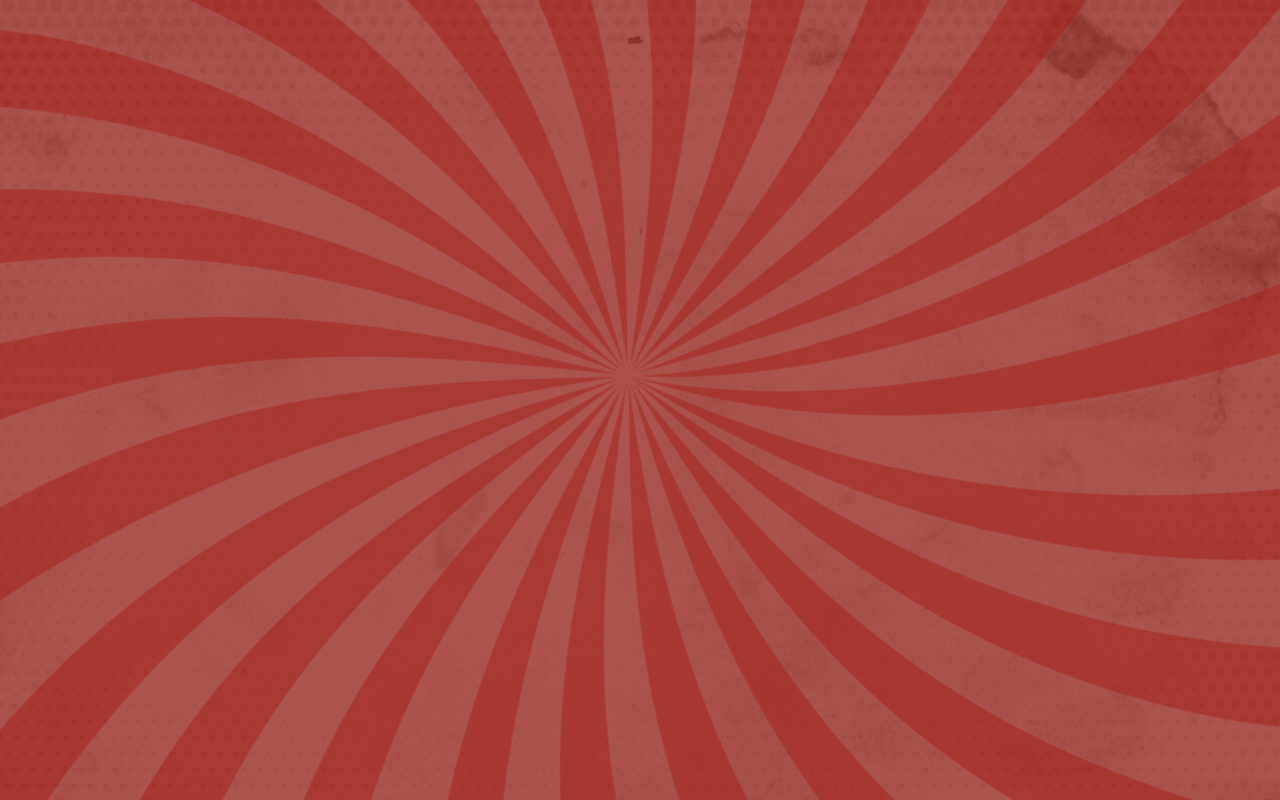
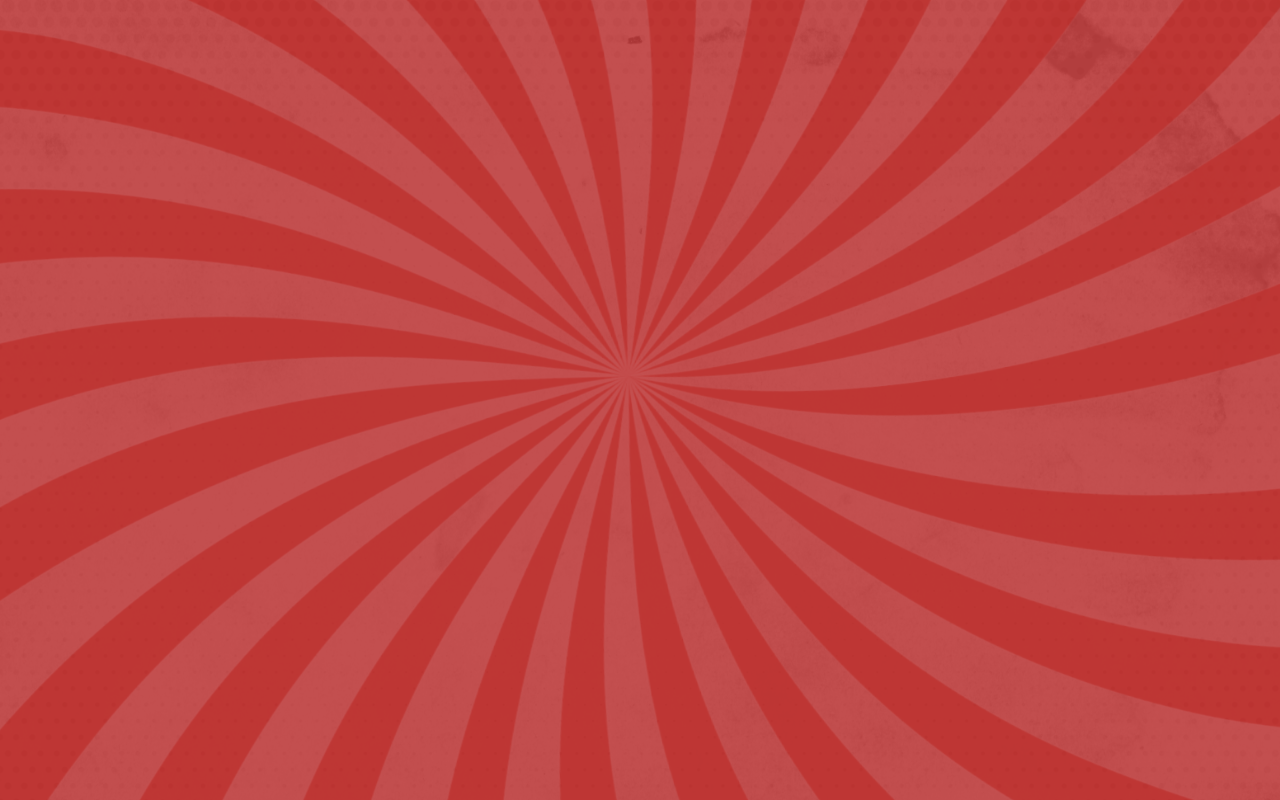
Before and after one commit to ahmedehab161/Monopoly, a plain HTML site: page index.html in a window 1280 px wide. Drawn offline with Linux system fonts and the light colour scheme.

Commit message:
main screen css file finished

```diff
--- a/css/main.css
+++ b/css/main.css
@@ -5,7 +5,7 @@
 }
 
 body{
-    background-color: #962219;
+    background-color: #bb3030;
 }
 
 .dirt{
@@ -14,7 +14,9 @@ body{
     background-image: url('../images/Dirt.png');
     background-repeat: no-repeat;
     background-size: cover;
-    opacity: 0.30;
+    opacity: 0.2;
+
+    z-index: 1;
 }
 
 .pattern{
@@ -23,7 +25,8 @@ body{
     background-image: url('../images/Pattern.png');
     background-repeat: no-repeat;
     background-size: cover;
-    opacity: 0.50;
+    opacity: 0.4;
+    z-index: 2;
 }
 
 .vectors{
@@ -32,5 +35,6 @@ body{
     background-image: url('../Images/new.png');
     background-repeat: no-repeat;
     background-size: cover;
-    opacity: 0.70;
+    opacity: 0.9;
+    z-index: 3;
 }
```
